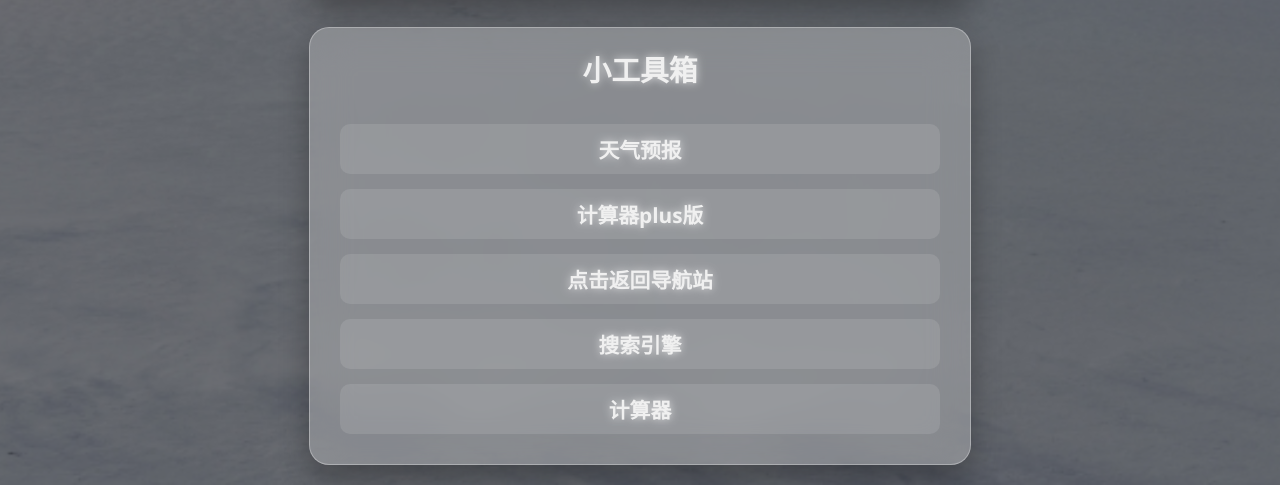
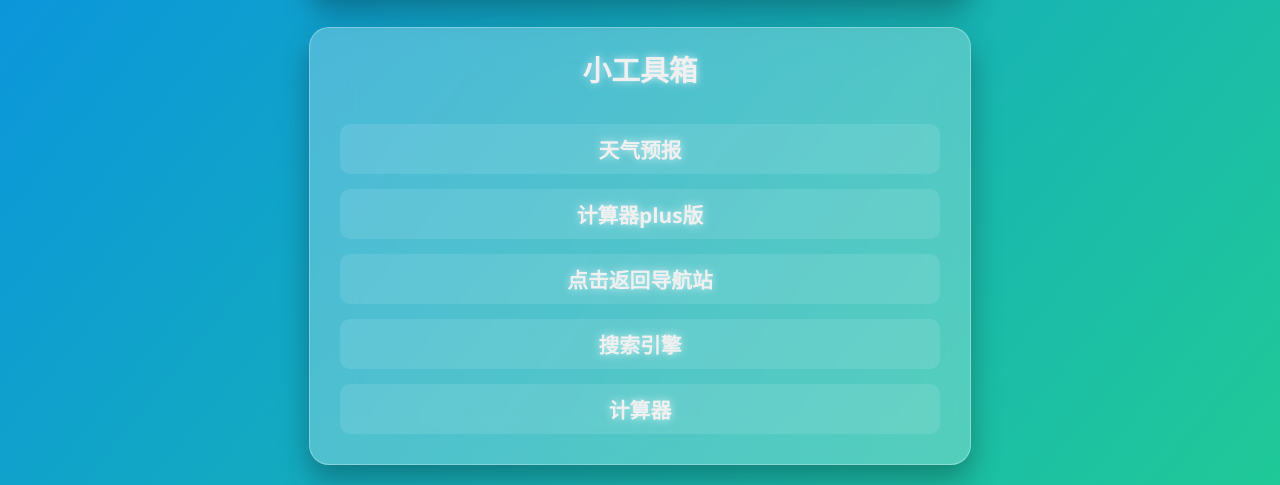
Before and after one commit to Xist2024/Xist2024.github.io, a plain HTML site: page index.html in a window 1280 px wide. Shown: the part 1097-1582 px from the top of the page. Drawn offline with Linux system fonts and the light colour scheme.

Commit message:
Update style.css

```diff
--- a/style.css
+++ b/style.css
@@ -1,3 +1,4 @@
+/* 全局样式 */
 /* 全局样式 */
 body {
     margin: 0;
@@ -8,12 +9,14 @@ body {
     align-items: center;
     min-height: 100vh;
     color: #fff; /* 全局文字颜色，确保在深色背景上可见 */
-    background-image: url('bj.jpg'); /* 设置背景图片 */
-    background-size: cover; /* 确保背景图片覆盖整个视口 */
-    background-position: center; /* 图片居中显示 */
-    background-repeat: no-repeat; /* 不重复平铺图片 */
-    background-color: rgba(0, 0, 0, 0.5); /* 黑色半透明层，50%透明度 */
-    background-blend-mode: overlay; /* 混合模式，使黑色层与图片混合 */
+
+    /* --- ↓↓↓ 您只需要修改下面这一行 ↓↓↓ --- */
+    background-image: linear-gradient(to bottom right, #007bff, #20c997);
+    /* --- ↑↑↑ 您只需要修改上面这一行 ↑↑↑ --- */
+
+    /* 备用背景色，如果浏览器不支持渐变会显示这个颜色 */
+    background-color: #007bff;
+
     padding: 20px; /* 整体内边距 */
     box-sizing: border-box; /* 边框盒模型 */
     gap: 30px; /* 增加卡片之间的间距 */
```
